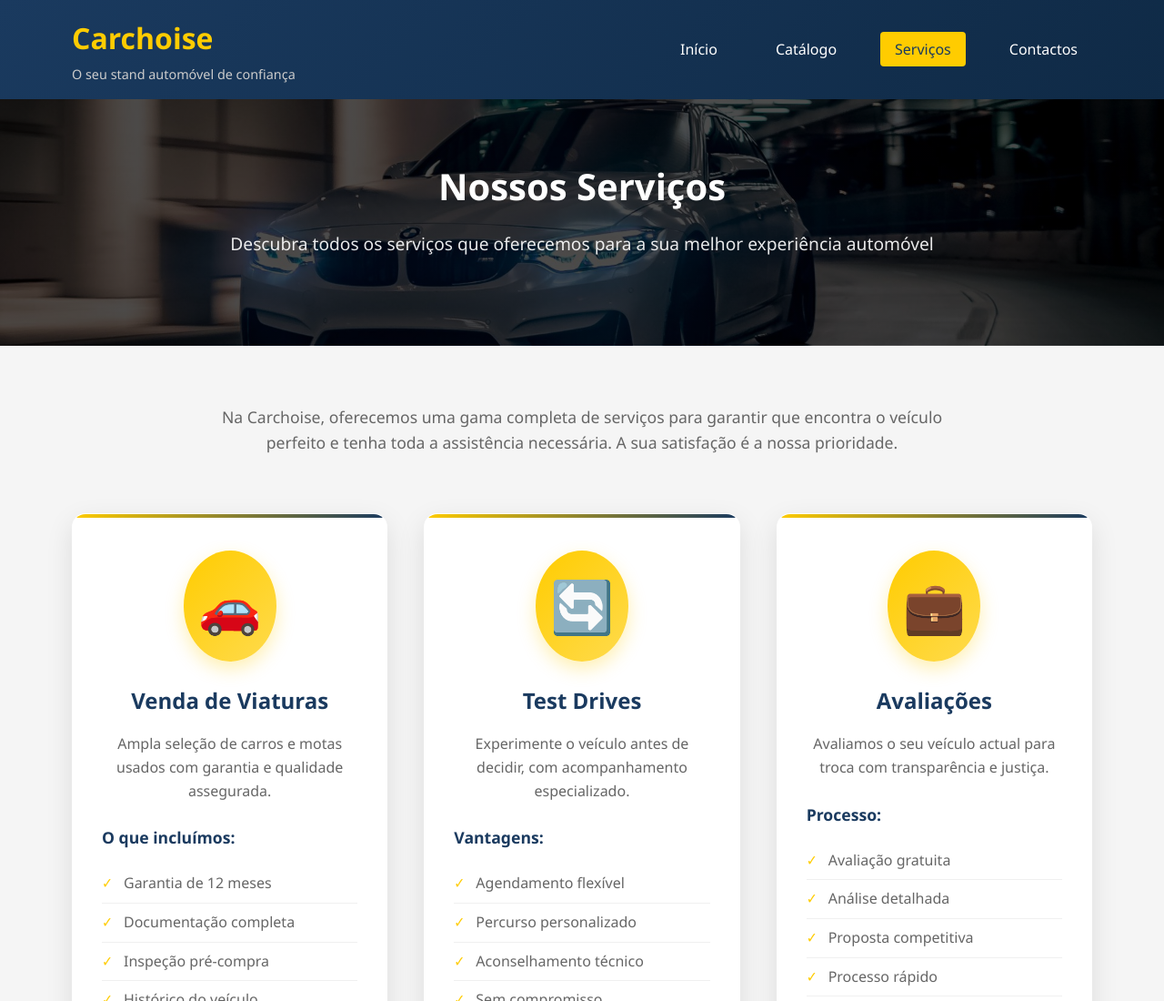
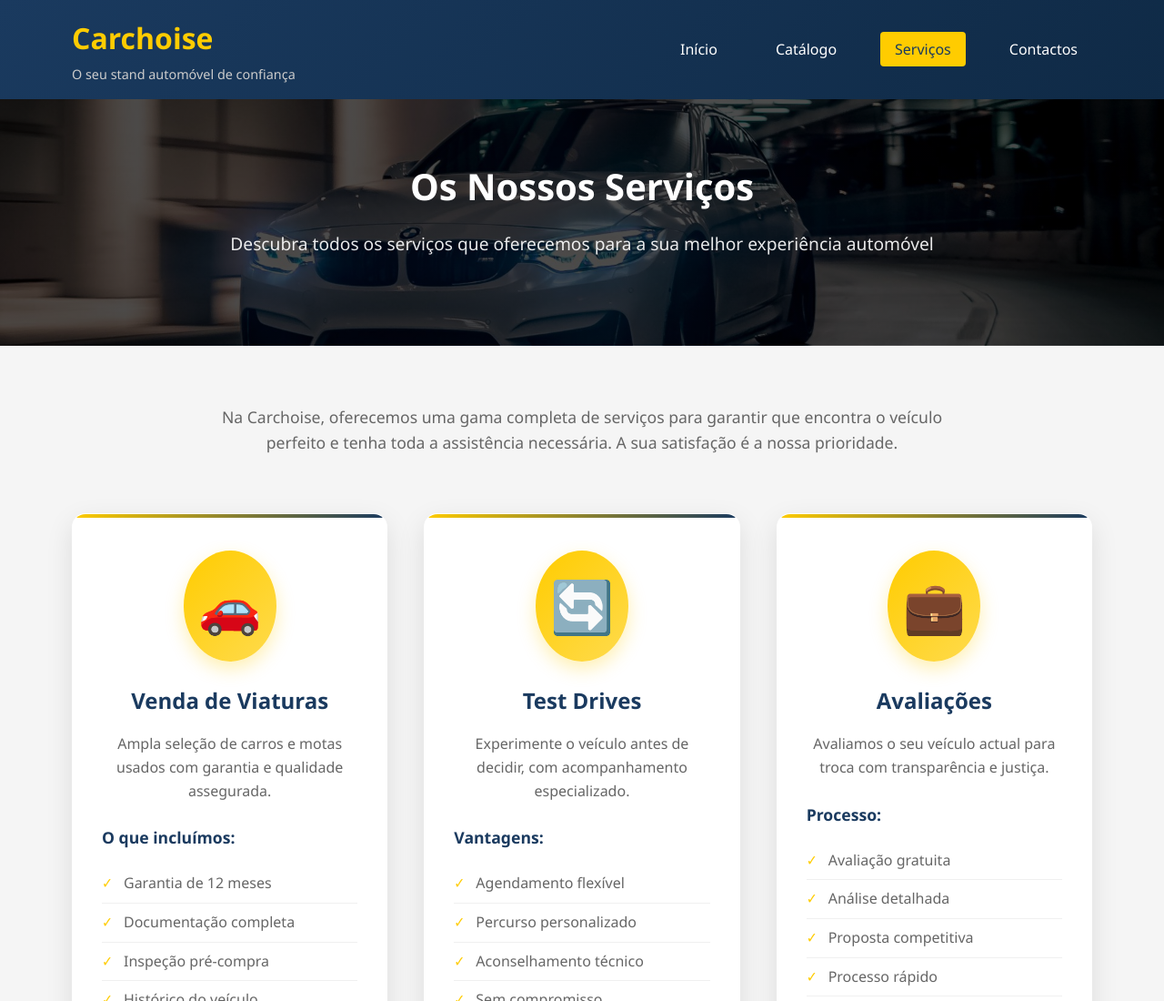
Before and after one commit to R4fael-Peixoto/dealership-website, a plain HTML site: page servicos.html in a window 1280 px wide. Shown: the top 1100 px of the page at 91% size. Drawn offline with Linux system fonts and the light colour scheme.

Commit message:
Add files via upload

```diff
--- a/servicos.html
+++ b/servicos.html
@@ -235,7 +235,7 @@
         <!-- Banner de Serviços -->
         <section class="services-hero">
             <div class="container">
-                <h2>Nossos Serviços</h2>
+                <h2>Os Nossos Serviços</h2>
                 <p>Descubra todos os serviços que oferecemos para a sua melhor experiência automóvel</p>
             </div>
         </section>
```
